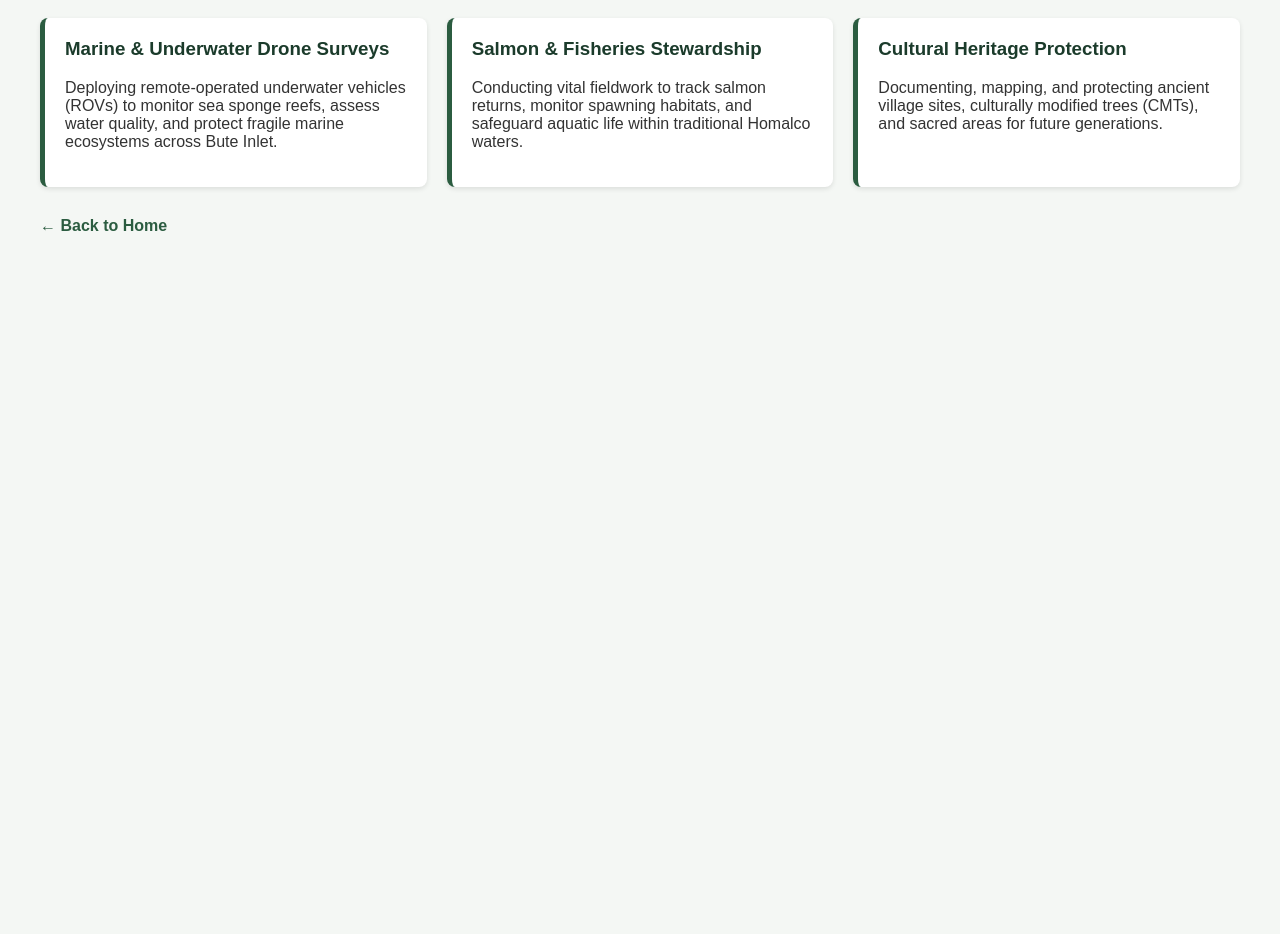
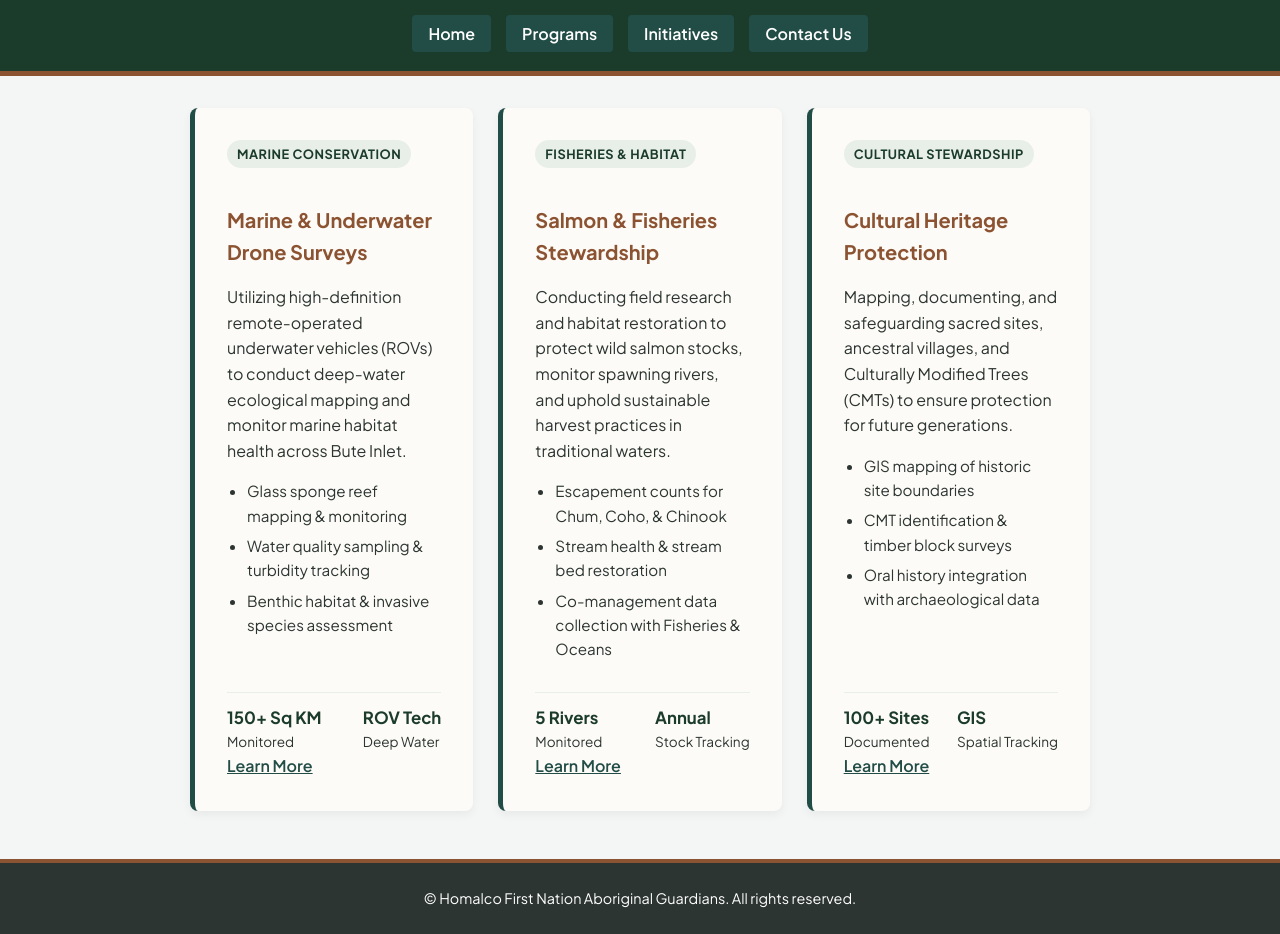
Before and after one commit to michaelhomalco-spec/homalco-aboriginal-guardians, a plain HTML site: page programs.html in a window 1280 px wide. Shown: the part 166-1100 px from the top of the page. Before the commit the page ends 800 px from the top, so only its background shows below. Drawn offline with Linux system fonts and the light colour scheme.

Commit message:
update programs adding style update

```diff
--- a/programs.html
+++ b/programs.html
@@ -2,66 +2,16 @@
 <html lang="en">
 <head>
     <meta charset="UTF-8">
+    <meta name="viewport" content="width=device-width, initial-scale=1.0">
     <title>Programs | Homalco Aboriginal Guardians</title>
-    <style>
-        body {
-            font-family: Arial, sans-serif;
-            margin: 40px;
-            background-color: #f4f7f4;
-            color: #333;
-        }
-        h1 {
-            color: #1b3b2b;
-        }
-        nav ul {
-            list-style-type: none;
-            padding: 0;
-            display: flex;
-            gap: 20px;
-            margin-top: 20px;
-            margin-bottom: 30px;
-        }
-        nav li a {
-            text-decoration: none;
-            color: #2b5c40;
-            font-weight: bold;
-        }
-        nav li a:hover {
-            text-decoration: underline;
-        }
-        .programs-grid {
-            display: grid;
-            grid-template-columns: repeat(auto-fit, minmax(280px, 1fr));
-            gap: 20px;
-            margin-top: 20px;
-        }
-        .program-card {
-            background: white;
-            padding: 20px;
-            border-radius: 8px;
-            box-shadow: 0 2px 5px rgba(0,0,0,0.1);
-            border-left: 5px solid #2b5c40;
-        }
-        .program-card h3 {
-            margin-top: 0;
-            color: #1b3b2b;
-        }
-        .back-link {
-            display: inline-block;
-            margin-top: 30px;
-            color: #2b5c40;
-            text-decoration: none;
-            font-weight: bold;
-        }
-        .back-link:hover {
-            text-decoration: underline;
-        }
-    </style>
+    <!-- Link element loading your external style sheet -->
+    <link rel="stylesheet" href="style.css">
 </head>
 <body>
 
+    <header>
         <h1>Homalco Guardian Programs</h1>
-    <p>Explore the core stewardship and monitoring programs carried out by the Homalco Aboriginal Guardians.</p>
+        <p>Exploring core stewardship, environmental monitoring, and cultural preservation initiatives led by the Homalco Aboriginal Guardians across traditional lands and waters.</p>
 
         <nav>
             <ul>
@@ -71,27 +21,86 @@
                 <li><a href="contact.html">Contact Us</a></li>
             </ul>
         </nav>
+    </header>
 
-    <section>
+    <main>
         <div class="programs-grid">
-            <div class="program-card">
+
+            <!-- Program 1 -->
+            <section class="program-card">
+                <div>
+                    <span class="badge">Marine Conservation</span>
                     <h3>Marine & Underwater Drone Surveys</h3>
-                <p>Deploying remote-operated underwater vehicles (ROVs) to monitor sea sponge reefs, assess water quality, and protect fragile marine ecosystems across Bute Inlet.</p>
+                    <p>Utilizing high-definition remote-operated underwater vehicles (ROVs) to conduct deep-water ecological mapping and monitor marine habitat health across Bute Inlet.</p>
+
+                    <ul class="highlights">
+                        <li>Glass sponge reef mapping & monitoring</li>
+                        <li>Water quality sampling & turbidity tracking</li>
+                        <li>Benthic habitat & invasive species assessment</li>
+                    </ul>
                 </div>
 
-            <div class="program-card">
-                <h3>Salmon & Fisheries Stewardship</h3>
-                <p>Conducting vital fieldwork to track salmon returns, monitor spawning habitats, and safeguard aquatic life within traditional Homalco waters.</p>
+                <div>
+                    <div class="card-stats">
+                        <div><strong>150+ Sq KM</strong> Monitored</div>
+                        <div><strong>ROV Tech</strong> Deep Water</div>
                     </div>
-
-            <div class="program-card">
-                <h3>Cultural Heritage Protection</h3>
-                <p>Documenting, mapping, and protecting ancient village sites, culturally modified trees (CMTs), and sacred areas for future generations.</p>
-            </div>
+                    <a href="initiatives.html#marine">Learn More</a>
                 </div>
             </section>
 
-    <a href="index.html" class="back-link">← Back to Home</a>
+            <!-- Program 2 -->
+            <section class="program-card">
+                <div>
+                    <span class="badge">Fisheries & Habitat</span>
+                    <h3>Salmon & Fisheries Stewardship</h3>
+                    <p>Conducting field research and habitat restoration to protect wild salmon stocks, monitor spawning rivers, and uphold sustainable harvest practices in traditional waters.</p>
+
+                    <ul class="highlights">
+                        <li>Escapement counts for Chum, Coho, & Chinook</li>
+                        <li>Stream health & stream bed restoration</li>
+                        <li>Co-management data collection with Fisheries & Oceans</li>
+                    </ul>
+                </div>
+
+                <div>
+                    <div class="card-stats">
+                        <div><strong>5 Rivers</strong> Monitored</div>
+                        <div><strong>Annual</strong> Stock Tracking</div>
+                    </div>
+                    <a href="initiatives.html#fisheries">Learn More</a>
+                </div>
+            </section>
+
+            <!-- Program 3 -->
+            <section class="program-card">
+                <div>
+                    <span class="badge">Cultural Stewardship</span>
+                    <h3>Cultural Heritage Protection</h3>
+                    <p>Mapping, documenting, and safeguarding sacred sites, ancestral villages, and Culturally Modified Trees (CMTs) to ensure protection for future generations.</p>
+
+                    <ul class="highlights">
+                        <li>GIS mapping of historic site boundaries</li>
+                        <li>CMT identification & timber block surveys</li>
+                        <li>Oral history integration with archaeological data</li>
+                    </ul>
+                </div>
+
+                <div>
+                    <div class="card-stats">
+                        <div><strong>100+ Sites</strong> Documented</div>
+                        <div><strong>GIS</strong> Spatial Tracking</div>
+                    </div>
+                    <a href="initiatives.html#heritage">Learn More</a>
+                </div>
+            </section>
+
+        </div>
+    </main>
+
+    <footer>
+        <p>© Homalco First Nation Aboriginal Guardians. All rights reserved.</p>
+    </footer>
 
 </body>
 </html>
--- a/style.css
+++ b/style.css
@@ -161,3 +161,63 @@ footer {
 footer p {
     margin: 0;
 }
+
+/* Programs Grid & Card Layout Extensions */
+.programs-grid {
+    display: grid;
+    grid-template-columns: repeat(auto-fit, minmax(280px, 1fr));
+    gap: 25px;
+    margin-top: 1rem;
+}
+
+.program-card {
+    display: flex;
+    flex-direction: column;
+    justify-content: space-between;
+    margin-bottom: 0;
+    transition: transform 0.2s ease, box-shadow 0.2s ease;
+}
+
+.program-card:hover {
+    transform: translateY(-4px);
+    box-shadow: 0 8px 18px rgba(0, 0, 0, 0.08);
+}
+
+.badge {
+    display: inline-block;
+    background-color: var(--soft-moss);
+    color: var(--forest-green);
+    font-size: 0.8rem;
+    font-weight: 700;
+    text-transform: uppercase;
+    padding: 4px 10px;
+    border-radius: 20px;
+    margin-bottom: 12px;
+    letter-spacing: 0.5px;
+}
+
+.highlights {
+    margin: 15px 0;
+    padding-left: 20px;
+}
+
+.highlights li {
+    margin-bottom: 6px;
+    font-size: 0.95rem;
+}
+
+.card-stats {
+    display: flex;
+    justify-content: space-between;
+    border-top: 1px solid var(--soft-moss);
+    padding-top: 12px;
+    margin-top: 15px;
+    font-size: 0.85rem;
+    color: var(--slate-dark);
+}
+
+.card-stats strong {
+    color: var(--forest-green);
+    display: block;
+    font-size: 1.05rem;
+}
```
Lines whose indentation alone changed are shown as unchanged.
